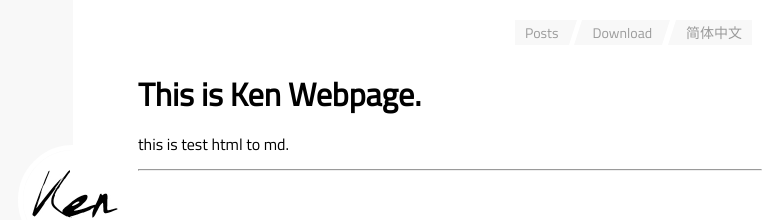
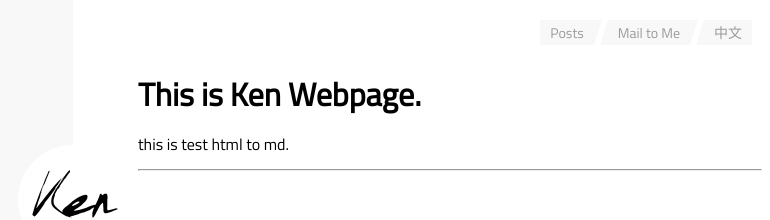
Before and after one commit to kenwebpage/kenwebpage.github.io, a Jekyll site: the page built from index.md, in a window 1280 px wide. Shown: the top 220 px of the page, without its empty margins (375-1145 px from the left). Built offline with Jekyll 4.4.1, drawn with Linux system fonts in a browser that asks for light colours; our own code applies the rules of GitHub Pages for plain Markdown files.

Commit message:
m3_20220814104224

```diff
--- a/_includes/navigation.html
+++ b/_includes/navigation.html
@@ -1,7 +1,7 @@
 <nav class="navbar">
   <ul>
     <li class="navbar__item"><a href="{{ '/posts.html' | relative_url }}">Posts</a></li>
-    <li class="navbar__item"><a href="https://github.com/">Download</a></li>
-    <li class="navbar__item"><a href="{{ '/index_cn.html' | relative_url }}">简体中文</a></li>
+    <li class="navbar__item"><a href="mailto:num2202@outlook.com">Mail to Me</a></li>
+    <li class="navbar__item"><a href="{{ '/index_cn.html' | relative_url }}">中文</a></li>
   </ul>
 </nav>
```
